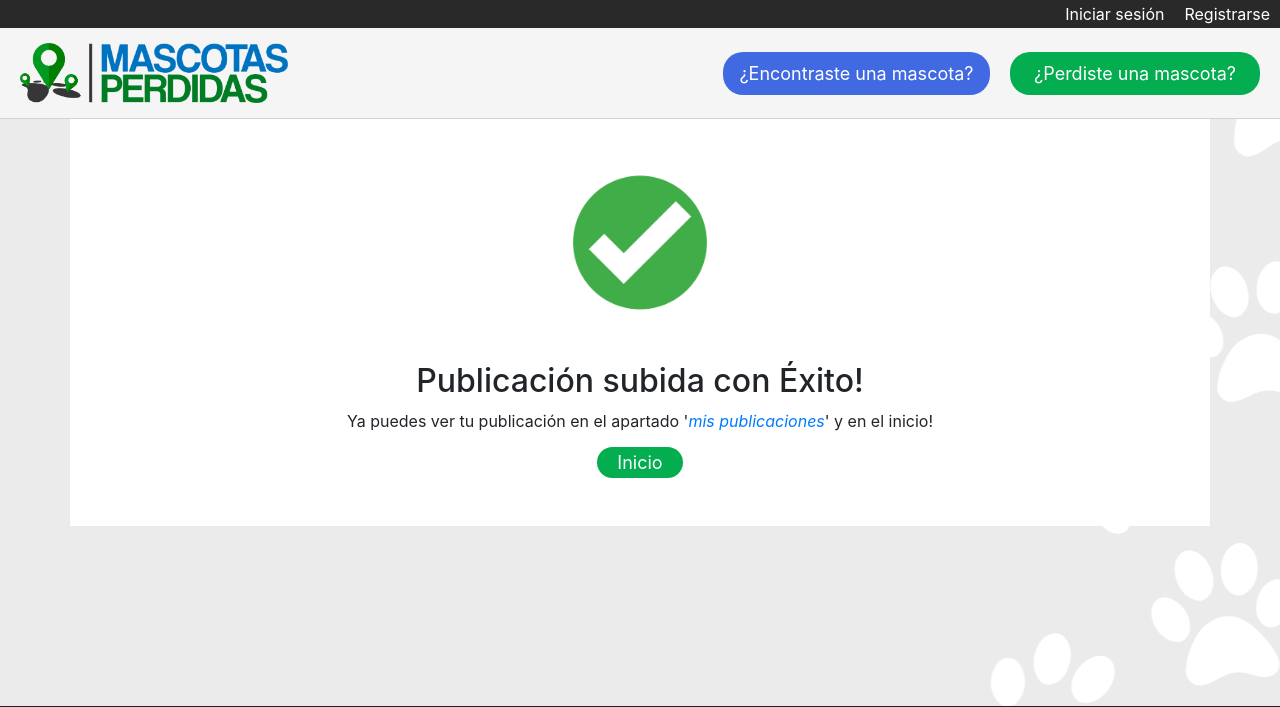
After one commit to Shadowpride/Mascotas-Perdidas.uy, a Django app: page /verificar_publicacion_subida/ in a window 1280 px wide. The commit adds this page. Shown: the top 707 px of the page. Run offline with Django 3.2, Linux system fonts and the light colour scheme; parts of the project's set-up code (start-up, migrations or seed data) failed here and were passed over; some libraries are stand-ins or nearby versions.

Commit message:
Eliminacion del js-SubirPublicacion | Implementacion del nuevo html de verificacion

```diff
--- /dev/null
+++ b/Mascotasperdidas/Mascotasperdidas/static/css/verificar_publicaciones.css
@@ -0,0 +1,20 @@
+#centrar {
+    text-align: center;
+}
+
+#ir_inicio {
+    text-align: center;
+
+
+    background-color: rgb(3, 173, 80);
+    color: white;
+
+    font-size: 18px;
+    padding: 5px 20px;
+    margin: 20px 0px;
+
+    border-radius: 40px;
+
+
+    text-decoration: none;
+}
--- /dev/null
+++ b/Mascotasperdidas/Mascotasperdidas/templates/verificar_publicacion_subida.html
@@ -0,0 +1,24 @@
+{% extends 'base.html' %}
+
+{% load static %}
+{% block css %}
+    <link rel="stylesheet" href="{% static 'css/verificar_publicaciones.css' %}">
+{% endblock %}
+
+{% block title %}
+    Publicación verificada
+{% endblock %}
+
+{% block contenido %}
+    <div id="centrar">
+        <figure>
+            <img src="{% static 'img/tick.png' %}" alt="tick_verificador" width="160px">
+        </figure>
+
+        <h2>Publicación subida con Éxito!</h2>
+        <p>Ya puedes ver tu publicación en el apartado '<i><a href="{% url 'listado_publicaciones' %}">mis publicaciones</a></i>' y en el inicio!</p>
+
+        <a href="{% url 'home' %}" id="ir_inicio">Inicio</a>
+
+    </div>
+{% endblock %}
--- a/Mascotasperdidas/Mascotasperdidas/urls.py
+++ b/Mascotasperdidas/Mascotasperdidas/urls.py
@@ -1,7 +1,7 @@
 
 from django.contrib import admin
 from django.urls import path, include
-from .views import home, nuevo_ingreso_perdido, nuevo_ingreso_encontrado, Listado_publicaciones, Modificar_publicaciones, Eliminar_publicacion, Ver_publicacion, registro_usuario, historial, Finalizar
+from .views import home, nuevo_ingreso_perdido, nuevo_ingreso_encontrado, Listado_publicaciones, Modificar_publicaciones, Eliminar_publicacion, Ver_publicacion, registro_usuario, historial, Finalizar, Verificar_publicaciones_subidas
 
 # ------   PARA MANIPULAR IMAGENES   ------ #
 
@@ -17,6 +17,7 @@ urlpatterns = [
     path('', home, name="home"),
     path('nuevo_ingreso_perdido/', nuevo_ingreso_perdido, name='nuevo_ingreso_perdido'),
     path('nuevo_ingreso_encontrado/', nuevo_ingreso_encontrado, name='nuevo_ingreso_encontrado'),
+    path('verificar_publicacion_subida/', Verificar_publicaciones_subidas, name='verificar_publicacion'),
     path('listado_publicaciones/', Listado_publicaciones, name='listado_publicaciones'),
     path('modificar_publicaciones/<id>/', Modificar_publicaciones, name='modificar_publicaciones'),
     path('eliminar_publicacion/<id>/', Eliminar_publicacion, name='eliminar_publicacion'),
--- a/Mascotasperdidas/Mascotasperdidas/views.py
+++ b/Mascotasperdidas/Mascotasperdidas/views.py
@@ -100,7 +100,7 @@ def nuevo_ingreso_perdido(request):
 
         if formulario.is_valid():
             formulario.save()                                               # <---- si se validan los datos, se guarda y se envia al servidor
-            return redirect(to='home')
+            return redirect(to='verificar_publicacion')
         data['form'] = formulario                                           # <---- para ingresar las validaciones .forms.py> Alerta_fecha
     return render(request, 'nuevo_ingreso_perdido.html', data)
 
@@ -116,9 +116,13 @@ def nuevo_ingreso_encontrado(request):
 
         if formulario_e.is_valid():
             formulario_e.save()                                               # <---- si se validan los datos, se guarda y se envia al servidor
-            return redirect(to='home')
+            return redirect(to='verificar_publicacion')
         data['form_e'] = formulario_e
     return render(request, 'nuevo_ingreso_encontrado.html', data)
+
+
+def Verificar_publicaciones_subidas(request):
+    return render(request, 'verificar_publicacion_subida.html')
 
 
 @login_required
```
Also changed, not shown: Mascotasperdidas/Mascotasperdidas/static/js/confirmar_publicacion_subida.js (deleted, +0 -9 lines), Mascotasperdidas/Mascotasperdidas/templates/nuevo_ingreso_encontrado.html (+1 -10 lines), Mascotasperdidas/Mascotasperdidas/templates/nuevo_ingreso_perdido.html (+1 -10 lines), Mascotasperdidas/Mascotasperdidas/static/img/tick.gif (added), Mascotasperdidas/Mascotasperdidas/static/img/tick.png (added), Mascotasperdidas/db.sqlite3, Mascotasperdidas/media/fondo.jpg (added), Mascotasperdidas/media/fondo_lpT3se3.jpg (added).
